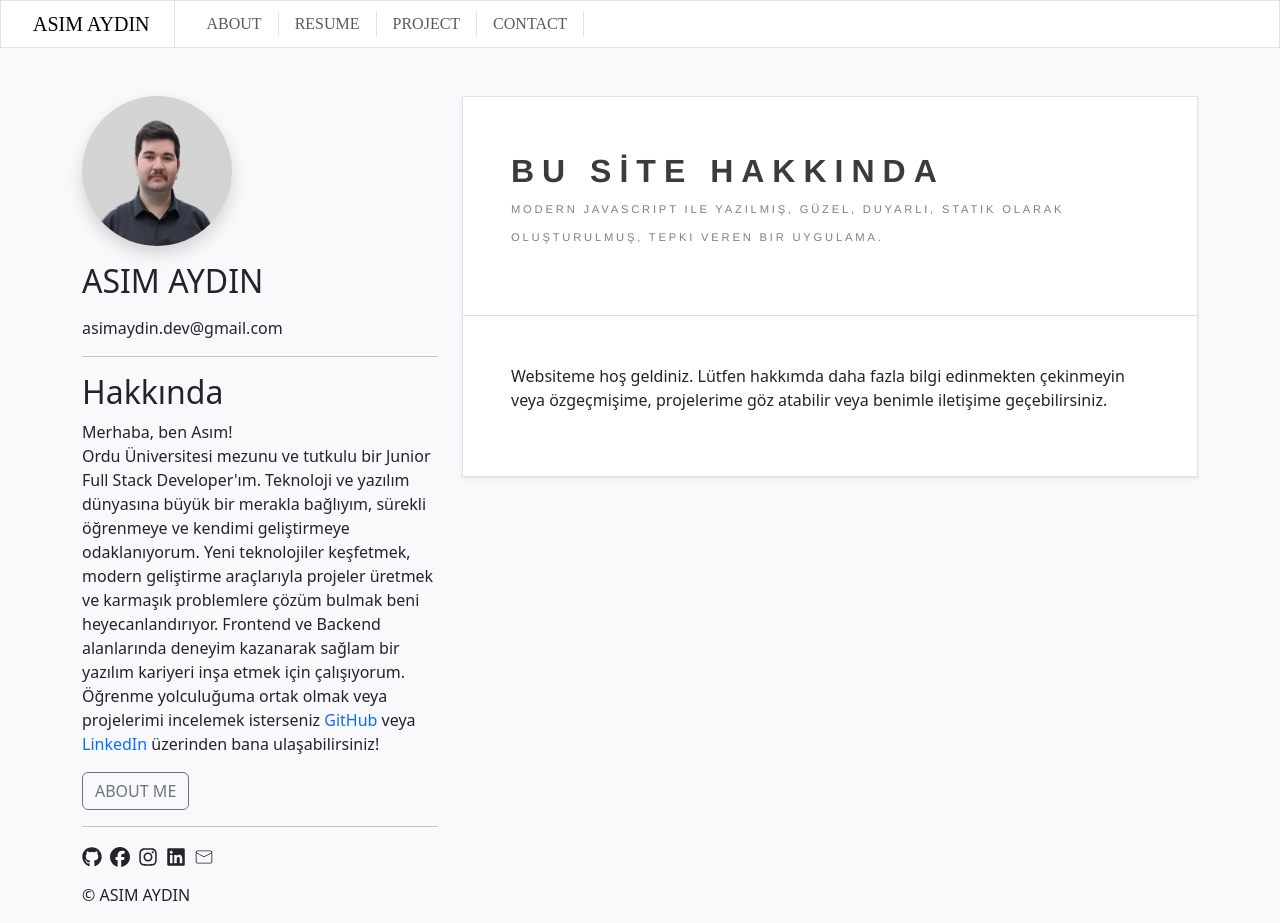
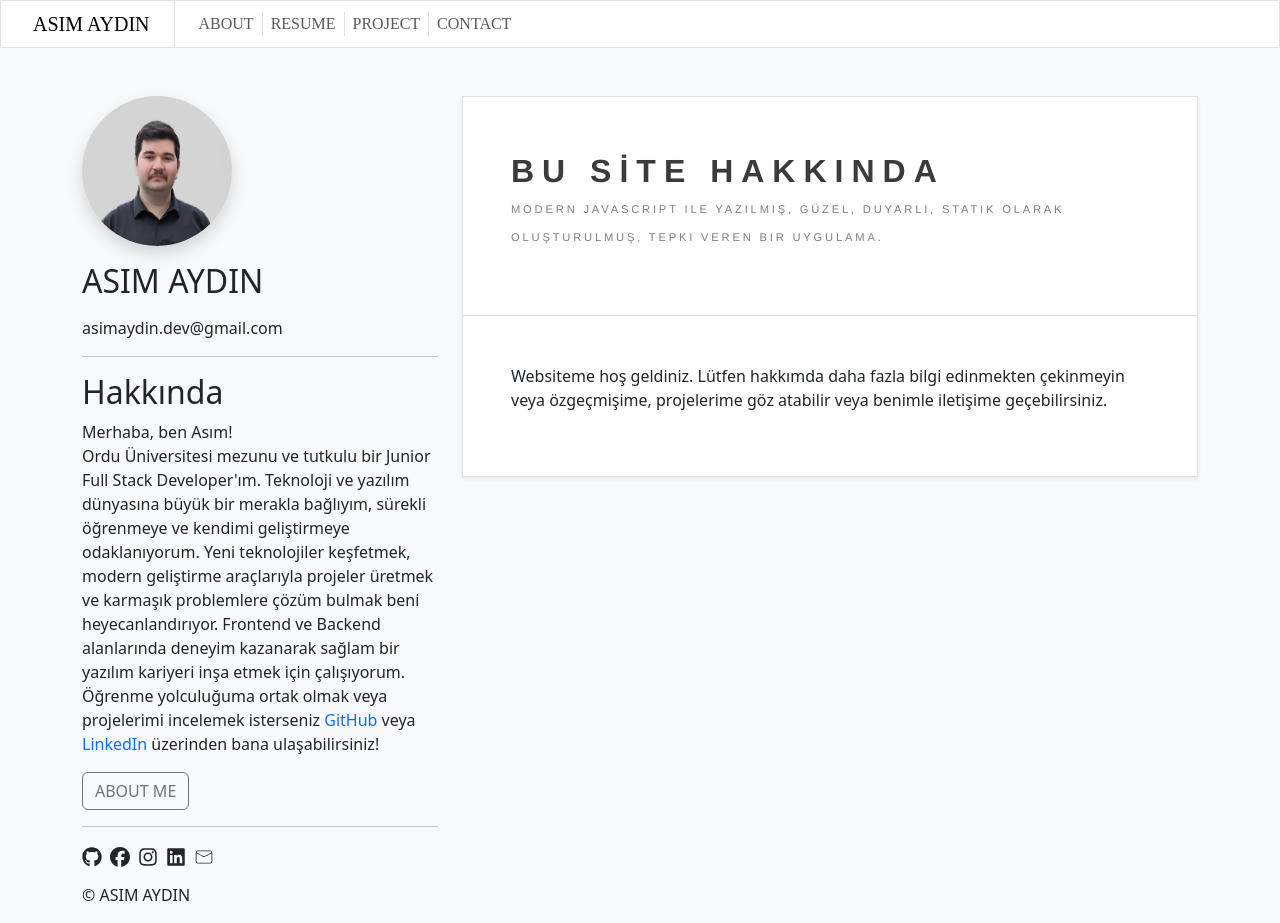
Before and after one commit to asmaydn28/react-website, a React (Vite) app: page / in a window 1280 px wide. Built offline with nearby package versions, Linux system fonts and the light colour scheme.

Commit message:
offcanvas navbar update

```diff
--- a/src/sections/navbar/navbar.jsx
+++ b/src/sections/navbar/navbar.jsx
@@ -1,28 +1,91 @@
 import 'bootstrap/dist/css/bootstrap.min.css';
-import 'bootstrap/dist/js/bootstrap.bundle.min';
 import Container from 'react-bootstrap/Container';
 import Nav from 'react-bootstrap/Nav';
 import Navbar from 'react-bootstrap/Navbar';
+import Offcanvas from 'react-bootstrap/Offcanvas';
 import styles from './navbar.module.scss';
 import { Link } from "react-router-dom";
+import { useState } from 'react';
 
 function NavbarStart() {
-    return(
-        <Navbar expand="lg" className={`${styles.Navbar} fixed-top`}>
+    const [showOffcanvas, setShowOffcanvas] = useState(false);
+
+    const handleCloseOffcanvas = () => setShowOffcanvas(false);
+    const handleShowOffcanvas = () => setShowOffcanvas(true);
+
+    const offcanvasId = "offcanvasNavbar-expand-lg";
+    const expandBreakpoint = "lg";
+
+    return (
+        <Navbar
+            expand={expandBreakpoint}
+            className={`${styles.Navbar} fixed-top`}
+        >
             <Container fluid className='p-0 mx-2'>
-                <Navbar.Brand className={`${styles.Brand} px-4 py-2`} as={Link} to="/">ASIM AYDIN</Navbar.Brand>
-                <Navbar.Toggle aria-controls="basic-navbar-nav" />
-                <Navbar.Collapse id="basic-navbar-nav">
-                <Nav className="me-auto">
-                    <Nav.Link as={Link} to="/AboutMe" className={`${styles.Link} px-3`}>ABOUT</Nav.Link>
-                    <Nav.Link as={Link} to="/Resume" className={`${styles.Link} px-3`}>RESUME</Nav.Link>
-                    <Nav.Link as={Link} to="/Project" className={`${styles.Link} px-3`}>PROJECT</Nav.Link>
-                    <Nav.Link as={Link} to="/Contact" className={`${styles.Link} px-3`}>CONTACT</Nav.Link>
-                </Nav>
-                </Navbar.Collapse>
+                <Navbar.Brand
+                    className={`${styles.Brand} px-4 py-2`}
+                    as={Link}
+                    to="/"
+                    onClick={showOffcanvas ? handleCloseOffcanvas : undefined}
+                >
+                    ASIM AYDIN
+                </Navbar.Brand>
+                <Navbar.Toggle
+                    aria-controls={offcanvasId}
+                    onClick={handleShowOffcanvas}
+                />
+                <Navbar.Offcanvas
+                    id={offcanvasId}
+                    aria-labelledby={`${offcanvasId}-label`}
+                    placement="end"
+                    show={showOffcanvas}
+                    onHide={handleCloseOffcanvas}
+                >
+                    <Offcanvas.Header closeButton>
+                        <Offcanvas.Title id={`${offcanvasId}-label`}>
+                            MENÜ
+                        </Offcanvas.Title>
+                    </Offcanvas.Header>
+                    <Offcanvas.Body className={styles.offcanvasBodyCustom}>
+                        <Nav className="text-center flex-grow-1 pe-3">
+                            <Nav.Link
+                                as={Link}
+                                to="/AboutMe"
+                                className={`${styles.Link} ${styles.offcanvasLink} mb-lg-0 mb-2`}
+                                onClick={handleCloseOffcanvas}
+                            >
+                                ABOUT
+                            </Nav.Link>
+                            <Nav.Link
+                                as={Link}
+                                to="/Resume"
+                                className={`${styles.Link} ${styles.offcanvasLink} mb-lg-0 mb-2`}
+                                onClick={handleCloseOffcanvas}
+                            >
+                                RESUME
+                            </Nav.Link>
+                            <Nav.Link
+                                as={Link}
+                                to="/Project"
+                                className={`${styles.Link} ${styles.offcanvasLink} mb-lg-0 mb-2`}
+                                onClick={handleCloseOffcanvas}
+                            >
+                                PROJECT
+                            </Nav.Link>
+                            <Nav.Link
+                                as={Link}
+                                to="/Contact"
+                                className={`${styles.Link} ${styles.offcanvasLink} border-0 mb-lg-0 mb-2`}
+                                onClick={handleCloseOffcanvas}
+                            >
+                                CONTACT
+                            </Nav.Link>
+                        </Nav>
+                    </Offcanvas.Body>
+                </Navbar.Offcanvas>
             </Container>
         </Navbar>
-    )
+    );
 }
 
 export default NavbarStart;
--- a/src/sections/navbar/navbar.module.scss
+++ b/src/sections/navbar/navbar.module.scss
@@ -1,37 +1,37 @@
-.Navbar{
+.Navbar {
   border: 1px solid #a0a0a04d;
   padding: 0px;
   background-color: #ffffff;
 }
 
-.Brand{
+.Brand {
   border-right: none;
-    @media (min-width: 992px) { border-right: 1px solid #a0a0a04d; }
-    font-family: 'Times New Roman', Times, serif;
+  @media (min-width: 992px) {
+    border-right: 1px solid #a0a0a04d;
+  }
+  font-family: "Times New Roman", Times, serif;
 
-    &:hover{
-        color: #2e59ba!important;
+  &:hover {
+    color: #2e59ba !important;
   }
 
-    &:active{
+  &:active {
     color: #85abff !important;
   }
 }
 
-
-.Link{
+.Link {
   padding-top: 0px;
   padding-bottom: 0px;
   border-right: 1px solid #a0a0a04d;
-    font-family: 'Times New Roman', Times, serif;
+  font-family: "Times New Roman", Times, serif;
   font-weight: normal;
 
-
-    &:hover{
+  &:hover {
     color: #2e59ba !important;
   }
 
-    &:active{
+  &:active {
     font-weight: normal !important;
     color: #85abff !important;
   }
@@ -41,3 +41,8 @@
     box-shadow: none !important;
   }
 }
+@media (max-width: 992px) {
+  .Link {
+    border: none;
+  }
+}
```
Lines whose indentation alone changed are shown as unchanged.
